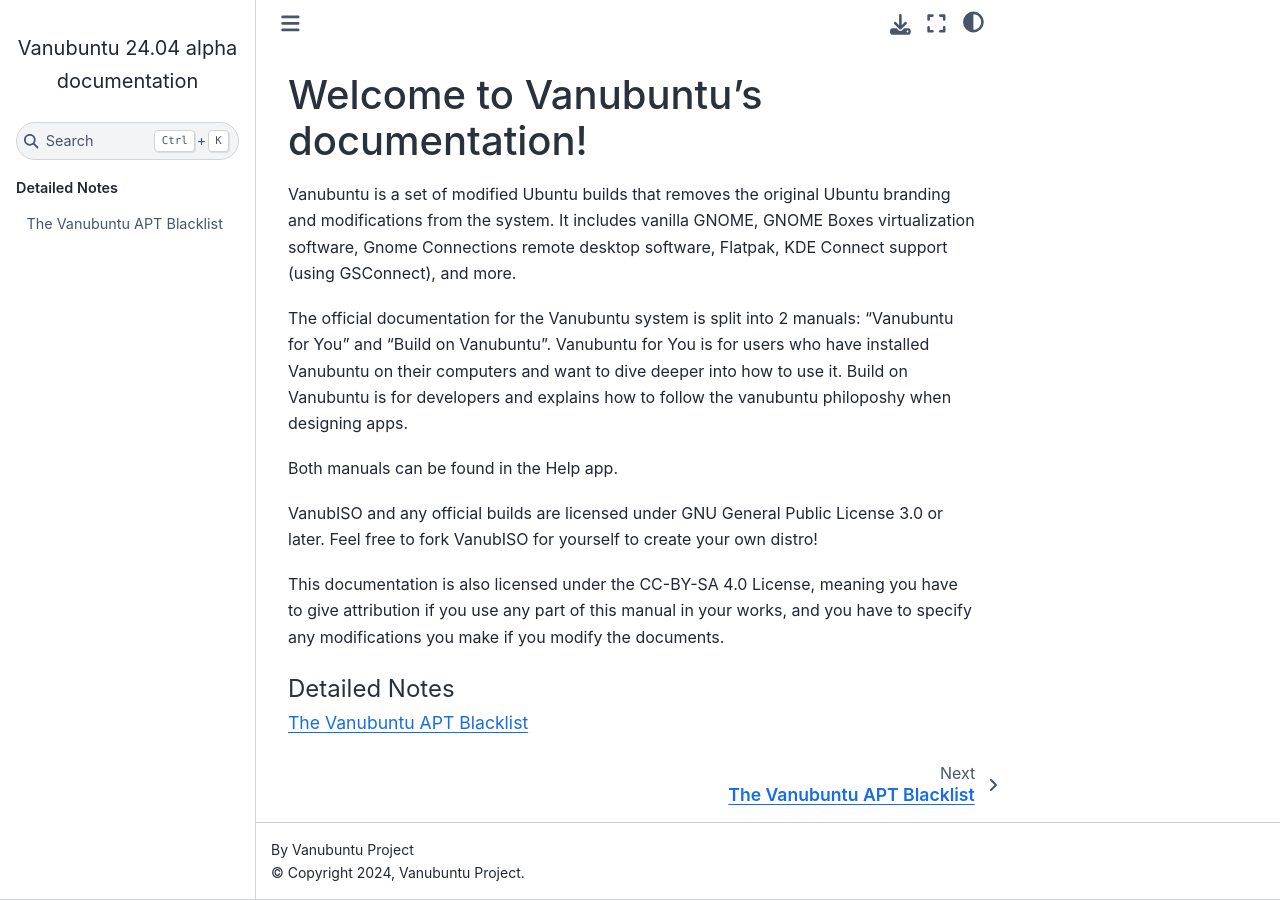
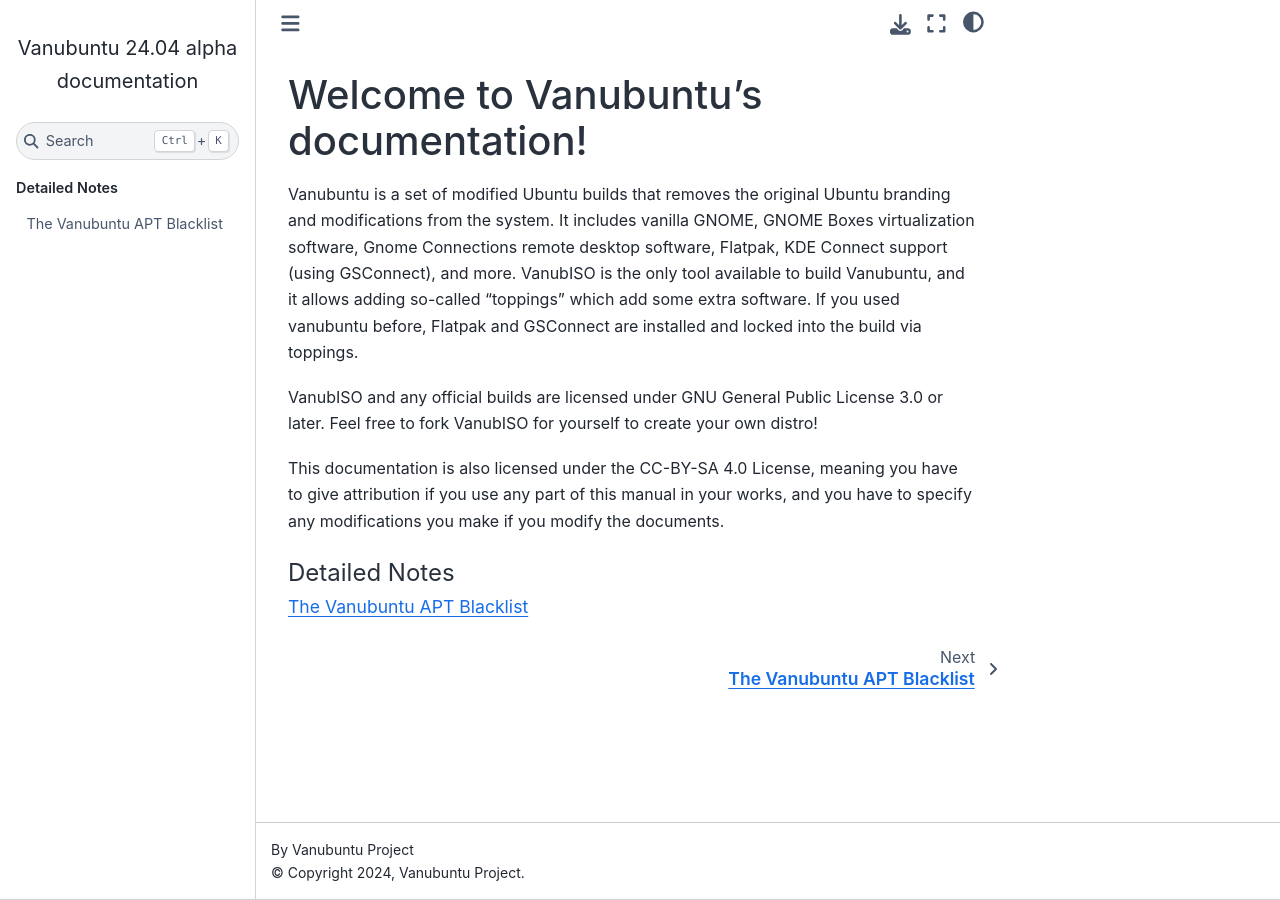
Before and after one commit to vanubuntu/VanubISO, a Sphinx documentation site: the page built from docs/index.rst, in a window 1280 px wide. Built offline with Sphinx 7.4.7 and the Sphinx Book theme 1.1.4, drawn with Linux system fonts in a browser that asks for light colours.

Commit message:
Update index.rst

```diff
--- a/docs/index.rst
+++ b/docs/index.rst
@@ -6,11 +6,7 @@
 Welcome to Vanubuntu's documentation!
 =====================================
 
-Vanubuntu is a set of modified Ubuntu builds that removes the original Ubuntu branding and modifications from the system. It includes vanilla GNOME, GNOME Boxes virtualization software, Gnome Connections remote desktop software, Flatpak, KDE Connect support (using GSConnect), and more.
-
-The official documentation for the Vanubuntu system is split into 2 manuals: "Vanubuntu for You" and "Build on Vanubuntu". Vanubuntu for You is for users who have installed Vanubuntu on their computers and want to dive deeper into how to use it. Build on Vanubuntu is for developers and explains how to follow the vanubuntu philoposhy when designing apps.
-
-Both manuals can be found in the Help app.
+Vanubuntu is a set of modified Ubuntu builds that removes the original Ubuntu branding and modifications from the system. It includes vanilla GNOME, GNOME Boxes virtualization software, Gnome Connections remote desktop software, Flatpak, KDE Connect support (using GSConnect), and more. VanubISO is the only tool available to build Vanubuntu, and it allows adding so-called "toppings" which add some extra software. If you used vanubuntu before, Flatpak and GSConnect are installed and locked into the build via toppings.
 
 VanubISO and any official builds are licensed under GNU General Public License 3.0 or later. Feel free to fork VanubISO for yourself to create your own distro!
 
```
